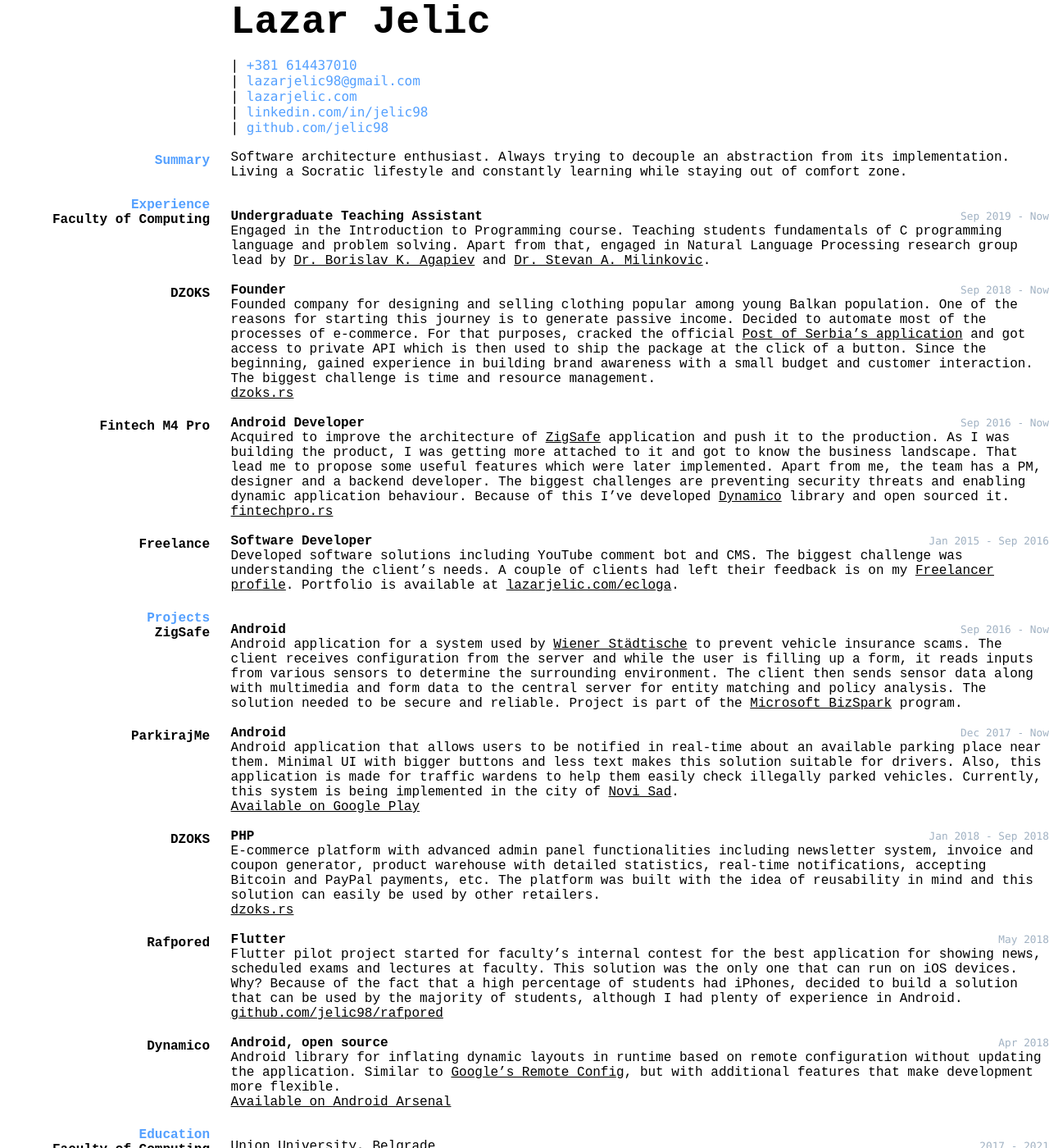
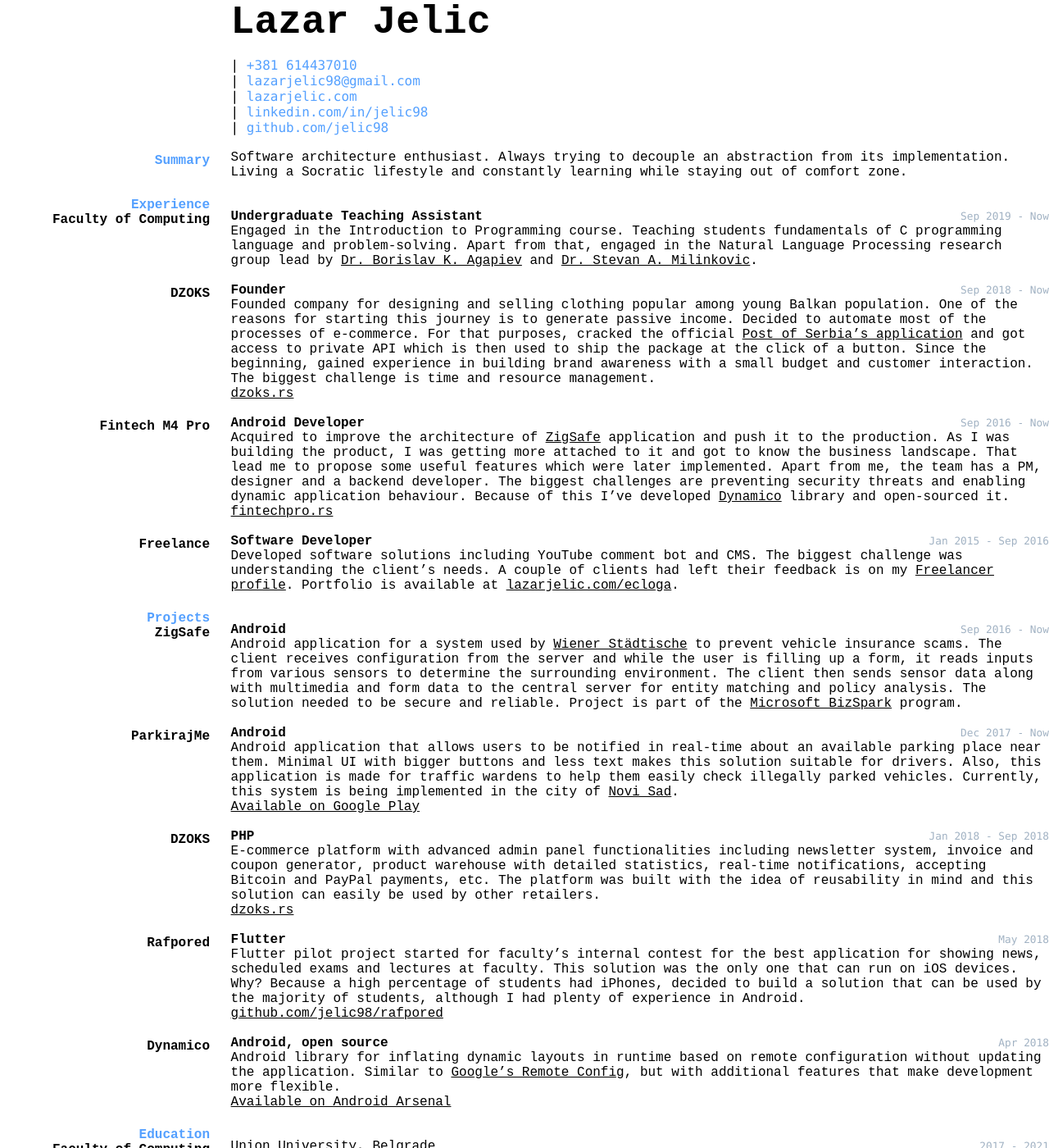
Before and after one commit to jelic98/cv, a Jekyll site: the page built from index.md, in a window 1280 px wide and 1400 px high. Shown: the whole window at 82% size. Built offline with Jekyll 4.4.1, drawn with Linux system fonts in a browser that asks for light colours; our own code applies the rules of GitHub Pages for plain Markdown files.

Commit message:
Removed grammar errors

```diff
--- a/index.md
+++ b/index.md
@@ -54,7 +54,7 @@ As I was building the product, I was getting more attached to it and got to know
 That lead me to propose some useful features which were later implemented.
 Apart from me, the team has a PM, designer and a backend developer.
 The biggest challenges are preventing security threats and enabling dynamic application behaviour.
-Because of this I’ve developed [Dynamico](https://android-arsenal.com/details/1/6926) library and open sourced it.
+Because of this I’ve developed [Dynamico](https://android-arsenal.com/details/1/6926) library and open-sourced it.
 
 [fintechpro.rs](https://fintechpro.rs)
 
@@ -106,7 +106,7 @@ __Flutter__
 Flutter pilot project started for faculty's internal contest for the best application for showing news, scheduled exams and lectures at faculty.
 This solution was the only one that can run on iOS devices.
 Why?
-Because of the fact that a high percentage of students had iPhones, decided to build a solution that can be used by the majority of students, although I had plenty of experience in Android.
+Because a high percentage of students had iPhones, decided to build a solution that can be used by the majority of students, although I had plenty of experience in Android.
 
 [github.com/jelic98/rafpored](https://www.github.com/jelic98/rafpored)
 
```
Also changed, not shown: other parts of index.md (+2 -2 lines).
